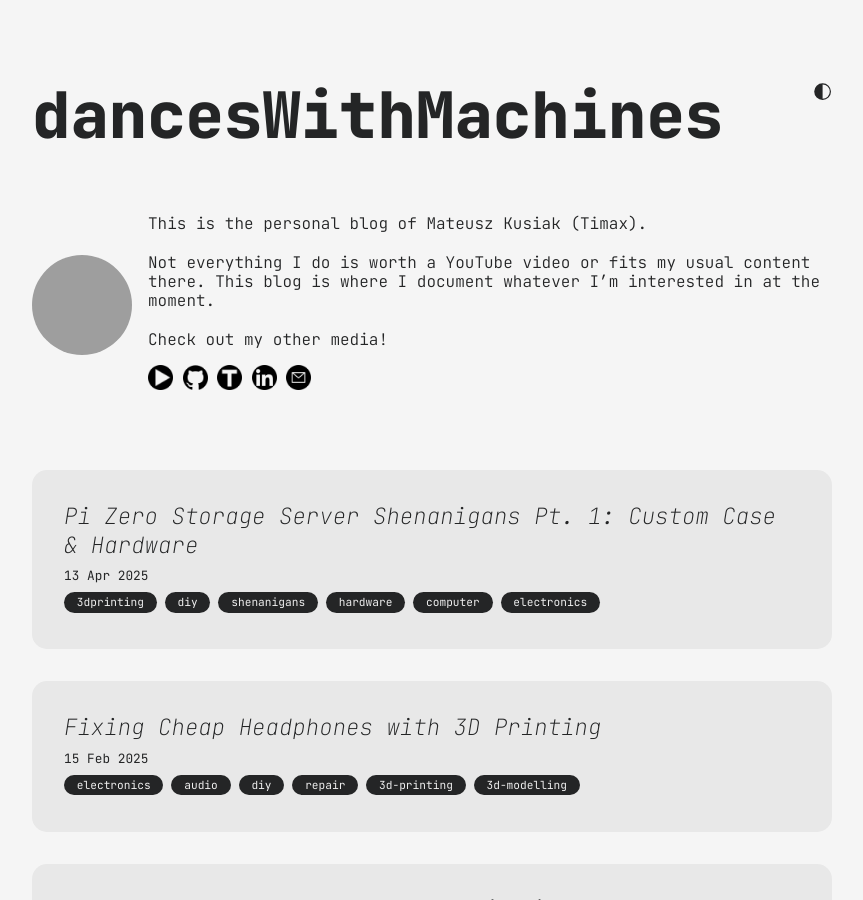
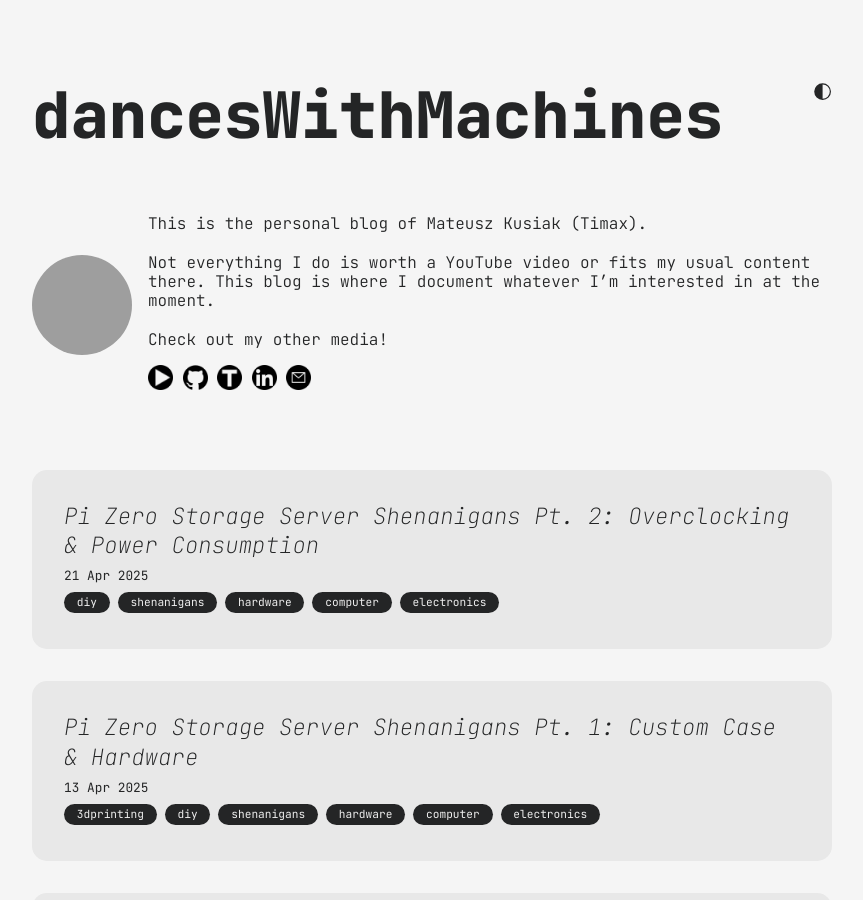
Before and after one commit to dancesWithMachines/dancesWithMachines.github.io, a Jekyll site: the page built from index.md, in a window 1280 px wide and 900 px high, cut to the strip 0-900 px from the top of the window. Shown: the whole strip, without its empty margins (208-1071 px from the left). Built offline with Jekyll 4.4.1, drawn with Linux system fonts in a browser that asks for light colours; some of the changed lines change nothing that is shown; grey boxes are pictures that could not be loaded.

Commit message:
Post: Pi Zero Storage Server Shenanigans pt. 2
Add a second post of "Pi Zero Storage Server Shenanigans" series. This
blog post is about overclocking, power usage and backups.

````diff
--- a/all_collections/_posts/2025-04-13-pi-zero-storage-server-shenanigans-pt-1-custom-case--hardware.md
+++ b/all_collections/_posts/2025-04-13-pi-zero-storage-server-shenanigans-pt-1-custom-case--hardware.md
@@ -25,6 +25,11 @@ I'm well aware that you can put together a much better NAS for the price of a Pi
 > "For science. You monster." – GLaDOS
 
 If this sounds like something you're into, follow along to watch me build, configure, and break possibly the slowest, yet the cutest storage server in existence.
+
+...or if you want to skip to next part of the series, here's the list:
+
+- [**P1: Custom Case & Hardware**]() (current)
+- [P2: Overclocking & Power Usage](../pi-zero-storage-server-shenanigans-pt-2-overclocking-power-consumption/)
 
 ## Part One: Custom Case & Hardware
 
@@ -236,4 +241,4 @@ That wraps up this blog post. When the other parts of this series are published,
 
 ![TBC](../../assets/posts/pi-zero-storage-server-shenanigans-pt-1-custom-case--hardware/tbc.jpeg)
 
-UwU
+[Next part -->](../pi-zero-storage-server-shenanigans-pt-2-overclocking-power-consumption/)
--- /dev/null
+++ b/all_collections/_posts/2025-04-21-pi-zero-storage-server-shenanigans-pt-2-overclocking-power-consumption.md
@@ -0,0 +1,256 @@
+---
+layout: post
+title: "Pi Zero Storage Server Shenanigans Pt. 2: Overclocking & Power Consumption"
+date: 2025-04-21 16:35
+categories: ["diy", "shenanigans", "hardware", "computer", "electronics"]
+---
+
+This is the second part of the Raspberry Pi Zero 2W-based Storage Server Shenanigans.
+
+![Server spinning](../../assets/posts/pi-zero-storage-server-shenanigans-pt-1-custom-case--hardware/server_spinning.gif)
+
+In this series, I'm transforming a Raspberry Pi Zero 2W into a super cheap storage server wannabe!
+
+If you want to catch up on what I've done so far, check out the previous parts:
+
+- [P1: Custom Case & Hardware](../../posts/pi-zero-storage-server-shenanigans-pt-1-custom-case-hardware/)
+- [**P2: Overclocking & Power Usage**]() (current)
+
+## Part Two: Overclocking
+
+---
+
+The end goal of this blog post is to have a working "overclock configuration." I’m using the term "end goal" because, for this post, I’ll be writing as I go. This way, I can provide you with a list of commands I'm using in real-time and save myself from trying to remember the process later. Ready? Let's go!
+
+### Starting Point
+
+I’ve already flashed Raspberry Pi OS Lite onto an SD card to use with my RPi Zero 2W. I set up the network connection, user credentials, and passwordless SSH directly in [Raspberry Pi Imager](https://www.raspberrypi.com/software/). Then, I ran the good old:
+
+```bash
+sudo apt update && sudo apt upgrade
+```
+
+...to ensure the system is up to date. Since this is the RPi Zero, I had to wait **QUITE A WHILE** for it to complete.
+
+#### Installing packages
+
+Now, let's start by installing the packages that I'll be using throughout this setup. I updated the commands below each time I installed a package, so these should be all I needed.
+
+```bash
+sudo apt install neofetch tmux vim stress python3-pip python3-venv
+```
+
+...and let's run the most crucial package of them all.
+
+![neofetch output](../../assets/posts/pi-zero-storage-server-shenanigans-pt-2-overclocking-power-consumption/init_neofetch.jpeg)
+
+## Base Measurements
+
+---
+
+Let’s take base temperature measurements so we have a point of comparison when overclocked.
+
+### Stress Testing the Pi
+
+I'm going to use `stressberry` to stress test the Pi, as recommended in [this article by Adrian Kingsley-Hughes on ZDNet](https://www.zdnet.com/article/how-to-overclock-and-stress-test-your-raspberry-pi/). However, it’s not as easy as the author makes it seem. On Debian (which Raspberry Pi OS is based on), one cannot simply install Python packages system-wide. So, I’m going to create a simple virtual environment and install `stressberry` inside.
+
+```bash
+python3 -m venv ~/stressberry-env
+source ~/stressberry-env/bin/activate
+pip install stressberry
+```
+
+Then, I ran the following to perform the benchmark and create the graph.
+
+```bash
+stressberry-run out.dat && \
+stressberry-plot out.dat -o out.png
+```
+
+Here's the generated graph. Neat.
+
+![Base test graph](../../assets/posts/pi-zero-storage-server-shenanigans-pt-2-overclocking-power-consumption/base_test.png)
+
+The graph shows that the temperature peaked at around 52.5°C. ...but I bet you’re wondering how effective the fan is. Well, here’s the graph from running the case closed with the fan removed.
+
+![No fan test graph](../../assets/posts/pi-zero-storage-server-shenanigans-pt-2-overclocking-power-consumption/no_fan_test.png)
+
+Gotta say, the difference is noticeable. Both the starting and peak temperatures were much higher, with the peak going above 75°C. But also, look at the shape of the graph. With the fan attached, the temperature started to stabilize around ~52.5°C. Comparing this to the run with no fan, it seems there was still potential for reaching even higher temperatures if I had run the test longer.
+
+## Overclocking - Theory
+
+---
+
+Let's overclock **the beast**. Here's a [really nice paper](https://github.com/raspberrypi/documentation/blob/develop/documentation/asciidoc/computers/config_txt/overclocking.adoc) that lists all overclocking parameters. I'm aiming to increase the CPU frequency only, so I'll be focusing on the `arm_freq` parameter. I also wonder how the CPU frequency relates to over-voltage. Is there a golden ratio for how much the over-voltage should be increased for every `n` MHz?
+
+### Overvoltage
+
+From a quick Google search, it seems that the [RPI firmware **should** handle overvoltage on its own](https://forums.raspberrypi.com/viewtopic.php?t=315469) (spoiler: it did not) when the CPU frequency is increased. The Pi 4 series features [DVFS](https://www.raspberrypi.com/documentation/computers/raspberry-pi.html#use-dvfs), which scales overvoltage as needed rather than setting a fixed value at boot. ...but this is a Pi Zero 2W, so it’s not useful for me anyway.
+
+It would, however, be interesting to test that theory of the firmware handling overvoltage. The current voltage can be viewed with the following command.
+
+```bash
+vcgencmd measure_volts core
+```
+
+To prove that overvoltage isn't dynamically adjusted, I simply ran
+
+```bash
+watch -n1 vcgencmd measure_volts core
+```
+
+...and ran the stress test in a separate tmux pane. Then, it was a matter of observing whether the value changed. It didn’t; the value stayed steady at `1.2563V`. I also rebooted the Pi, and the value remained the same. I guess it's time to try increasing the frequency to see if it changes.
+
+### Increasing frequency - test run
+
+Let’s try increasing the frequency by 200 MHz at a time, running the stress test after each change. I simply added `arm_freq=1200` to `/boot/firmware/config.txt`, and after reboot...
+
+```text
+timax@pistorage:~ $ cat /sys/devices/system/cpu/cpu0/cpufreq/cpuinfo_max_freq
+1200000
+```
+
+Success, but...
+
+```text
+timax@pistorage:~ $ vcgencmd measure_volts core
+volt=1.2563V
+```
+
+No changes to the overvoltage, it seems. I’ll be looking at this this when I push the frequency further. For now, I’ll continue trying to hit the limit and share the results in the next section.
+
+## Overclocking - Practice
+
+---
+
+I've managed to bump the CPU frequency from the stock 1 GHz to 1.350 GHz. Before I show you the graphs, let's discuss a few things.
+
+### Overvoltage
+
+The Raspberry Pi Zero 2W does not automatically adjust overvoltage on its own. When I tried 1300 MHz after the initial run, the Pi failed to boot early in the process. This made me suspect that overvoltage auto-adjustment isn’t a thing for the RPi Zero 2W. I started increasing the overvoltage by 1 each time, which allowed the Pi to boot, but to make it stable, more "bumps" of overvoltage were needed.
+
+```text
+(stressberry-env) timax@pistorage:~ $ cat  /boot/firmware/config.txt | grep over_voltage
+over_voltage=6
+(stressberry-env) timax@pistorage:~ $ vcgencmd measure_volts core
+volt=1.3938V
+```
+
+Could I have gone for more? Yes, but as stated in the [mentioned overclocking paper](https://github.com/raspberrypi/documentation/blob/develop/documentation/asciidoc/computers/config_txt/overclocking.adoc), that would require the Pi to constantly run in turbo mode, which I did not want to do.
+
+### Overclocking Approach
+
+Now I know that the 200 MHz initial bump I did was just pure luck. I ended up taking a different approach than I had originally anticipated.
+
+The first step was to find the maximum bootable frequency. I bumped the frequency by 100 MHz each time and increased the overvoltage by one if the Pi failed to boot. Once I hit 1400 MHz and set `over_voltage=6`, the Pi didn’t boot, so I dropped the frequency increase by half and landed at 1350 MHz.
+
+Then, I used the [bisection](<https://en.wikipedia.org/wiki/Bisection_(software_engineering)>) approach and ran a stress test with the default 5-minute duration after each frequency bump/drop. This landed me at 1380 MHz. At that point, I wanted to ensure the system's stability, so I increased the test duration to 10 minutes. The 1380 MHz proved to be unstable for that duration, so I decreased the frequency by 10 MHz with each unsuccessful attempt, and that landed me at the final 1350 MHz. I ran the test 2 more times (3 in total) to confirm stability.
+
+### The Graph and Final Result
+
+The graph and settings for the final stress test runs are as follows.
+
+![Final graph](../../assets/posts/pi-zero-storage-server-shenanigans-pt-2-overclocking-power-consumption/final.png)
+
+```text
+timax@pistorage:~ $ cat /sys/devices/system/cpu/cpu0/cpufreq/cpuinfo_max_freq
+1400000
+timax@pistorage:~ $ cat  /boot/firmware/config.txt | grep freq
+arm_freq=1350
+```
+
+As mentioned earlier, the final stable frequency I managed to achieve is 1.35 GHz, which is 350 MHz above stock. The Pi reports the maximum frequency as 1.4 GHz, but the stress test shows the correct frequency. The temperature stabilizes very nicely at about ~70°C, leaving about 15°C before the Pi would start throttling. Note that the temperature is lower compared to the run without a fan.
+
+What surprised me, however, was that I was not limited by temperature, but by plain old instability. While the tests were running, I could see various instances of stack smashing being detected.
+
+## Power Consumption
+
+---
+
+For the second part of this blog post, let’s check out the power usage of the "complete" setup.
+
+### Without Overclock
+
+First, let’s check out the power usage on idle without overclock.
+
+![Idle, no overclock](../../assets/posts/pi-zero-storage-server-shenanigans-pt-2-overclocking-power-consumption/idle_no_ovrclck.jpeg)
+
+Without overclock, the Pi uses 0.6A with all the drives connected. How much of this is due to the drives, you ask?
+
+![Idle, no overclock, no drives](../../assets/posts/pi-zero-storage-server-shenanigans-pt-2-overclocking-power-consumption/idle_no_ovrclck_no_drives.jpeg)
+
+The answer is ~0.37A, and it is consistent with or without overclock, at idle or during the stress test. Although, you have to remember that the drives are doing nothing in all these scenarios. How about under stress?
+
+![Stress, no overclock](../../assets/posts/pi-zero-storage-server-shenanigans-pt-2-overclocking-power-consumption/stress_no_ovrclck.jpeg)
+
+Without overclock and with the drives attached, the setup uses about ~0.97A during stress. Let’s now check out how the values look like when overclocked.
+
+### With Overclock
+
+In terms of power usage, during idle, it didn’t change at all. ...at least not enough to show on my cheap measuring tool. However, in terms of power usage during the stress test with the drive attached, it looks as follows.
+
+![Power usage](../../assets/posts/pi-zero-storage-server-shenanigans-pt-2-overclocking-power-consumption/pwr_usage.jpeg)
+
+With overclock, the power usage oscillated around 1.34A.
+
+## Extra - Backing Up Disk Image
+
+---
+
+The upcoming parts of this series will focus more on setting up and testing various methods to make the storage server from the Pi. The thing I’m concerned about is that the two approaches I’m about to take might interfere with each other. That’s why, now that I’ve prepared a running, stable setup, I want to back it up so that each approach for creating a storage server has a clean start.
+
+### Optimizing for Compression
+
+I'm using a 32GB card in my Pi, so if I use `dd` to create a backup of the image, it'll take approximately the same amount of memory on the hard drive of my computer. To reduce the size further, I can compress the image and store it as a compressed archive. The issue here is that `dd` copies everything at the byte level, so all the various bytes in the filesystem that used to make files are now just garbage that gets copied over as well. This significantly reduces compression efficiency, resulting in a bigger archive.
+
+The solution to this was suggested to me by a work buddy, and it's simple yet effective. The idea is to create a file filled with zeros (or ones) that will take up all the remaining space on the filesystem. This will flip all the leftover garbage bytes to zero, which can then be effectively compressed. After this operation, the file can be safely removed.
+
+Obviously, filling up your entire space while it's running is a questionable idea, so let's attach the Pi's SD card to another system and create that file there.
+
+```text
+timax@cube:~$ lsblk | grep "NAME\|sdd"
+NAME        MAJ:MIN RM   SIZE RO TYPE  MOUNTPOINTS
+sdd           8:48   1  28.8G  0 disk
+|-sdd1        8:49   1   512M  0 part
+`-sdd2        8:50   1  28.3G  0 part  /media/rpi
+timax@cube:~$ sudo dd if=/dev/zero of=/media/rpi/zero.fill bs=1M status=progress || true
+[sudo] password for timax:
+26392657920 bytes (26 GB, 25 GiB) copied, 1749 s, 15.1 MB/s
+dd: error writing '/media/rpi/zero.fill': No space left on device
+25175+0 records in
+25174+0 records out
+26397229056 bytes (26 GB, 25 GiB) copied, 1749.64 s, 15.1 MB/s
+timax@cube:~$ sync
+timax@cube:~$ sudo rm /media/rpi/zero.fill
+[sudo] password for timax:
+timax@cube:~$ sync
+```
+
+I used the above commands to create the zero-filled file on the `rootfs` partition, and then repeated the same for the `bootfs` partition.
+
+### Creating Image File
+
+Rather than creating an image file with `dd` and compressing it later, let's just pipe the output to `xz`.
+
+```text
+timax@cube:/media/share/images$ sudo dd if=/dev/sdd bs=4M iflag=fullblock status=progress | xz -T0 -9 > pistorage-base.img.xz
+xz: Reduced the number of threads from 8 to 3 to not exceed the memory usage limit of 3969 MiB
+30870077440 bytes (31 GB, 29 GiB) copied, 585 s, 52.8 MB/s
+7380+0 records in
+7380+0 records out
+30953963520 bytes (31 GB, 29 GiB) copied, 588.08 s, 52.6 MB/s
+timax@cube:/media/share/images$ ls
+pistorage-base.img.xz
+timax@cube:/media/share/images$ ls -lh pistorage-base.img.xz
+-rw-r--r-- 1 timax share_users 745M Apr 27 12:04 pistorage-base.img.xz
+```
+
+The resulting backup image is only ~745 MB. Noice!
+
+## Summing It Up
+
+---
+
+Wrapping up this blog post... I’ve managed to increase the Pi's CPU frequency from the stock 1 GHz to 1.35 GHz per core, measure the power used by the setup, and create a backup image so that each approach for configuring it as a storage server has a clean start in the future. Coming next is probably creating a simple storage server with `mdadm` and Samba, but we’ll see how it goes.
+
+[<- Previous part](../pi-zero-storage-server-shenanigans-pt-1-custom-case-hardware/)
````
Also changed, not shown: assets/posts/pi-zero-storage-server-shenanigans-pt-2-overclocking-power-consumption/base_test.png (added), assets/posts/pi-zero-storage-server-shenanigans-pt-2-overclocking-power-consumption/final.png (added), assets/posts/pi-zero-storage-server-shenanigans-pt-2-overclocking-power-consumption/idle_no_ovrclck.jpeg (added), assets/posts/pi-zero-storage-server-shenanigans-pt-2-overclocking-power-consumption/idle_no_ovrclck_no_drives.jpeg (added), assets/posts/pi-zero-storage-server-shenanigans-pt-2-overclocking-power-consumption/init_neofetch.jpeg (added), assets/posts/pi-zero-storage-server-shenanigans-pt-2-overclocking-power-consumption/no_fan_test.png (added), assets/posts/pi-zero-storage-server-shenanigans-pt-2-overclocking-power-consumption/pwr_usage.jpeg (added), assets/posts/pi-zero-storage-server-shenanigans-pt-2-overclocking-power-consumption/stress_no_ovrclck.jpeg (added).
